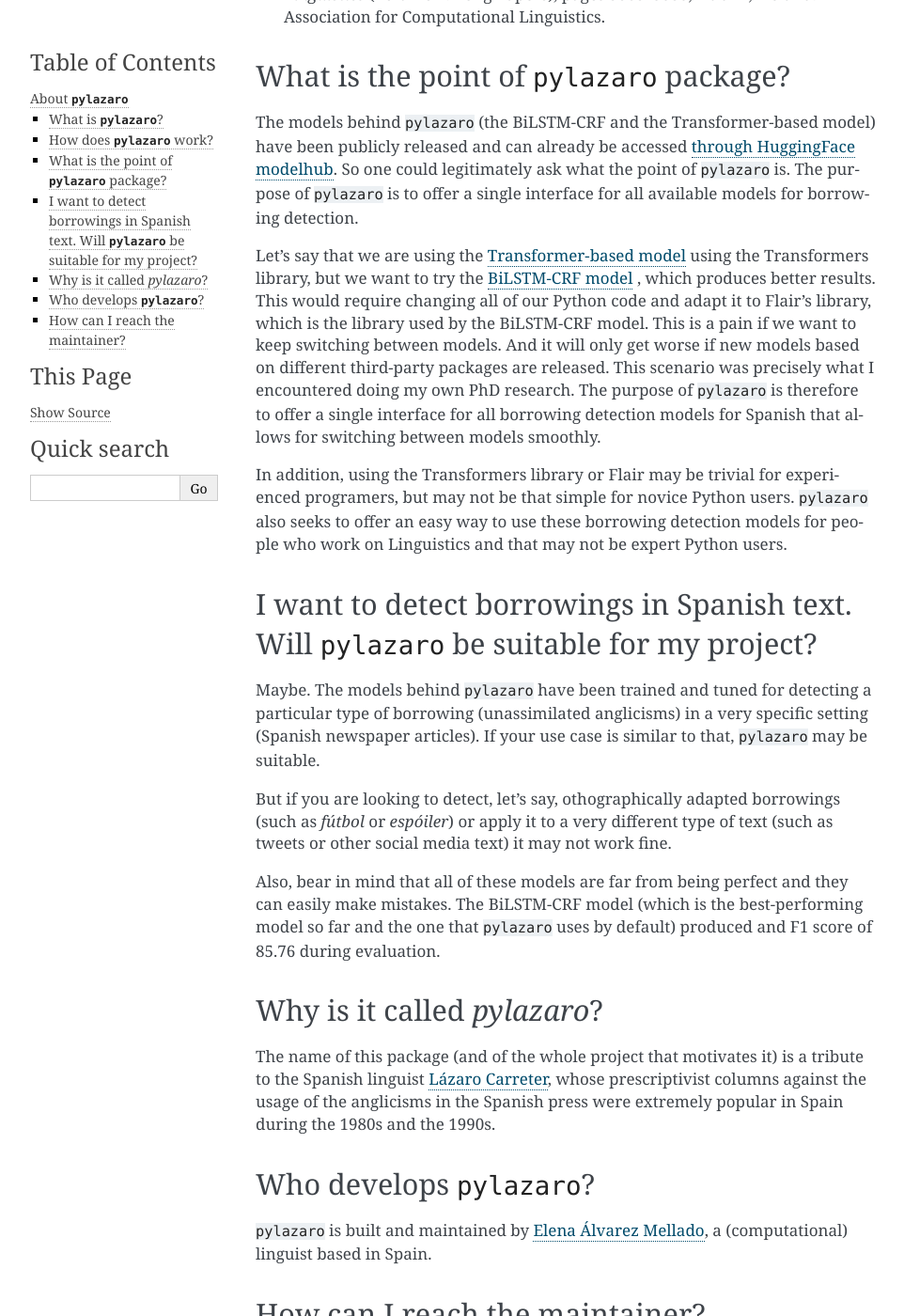
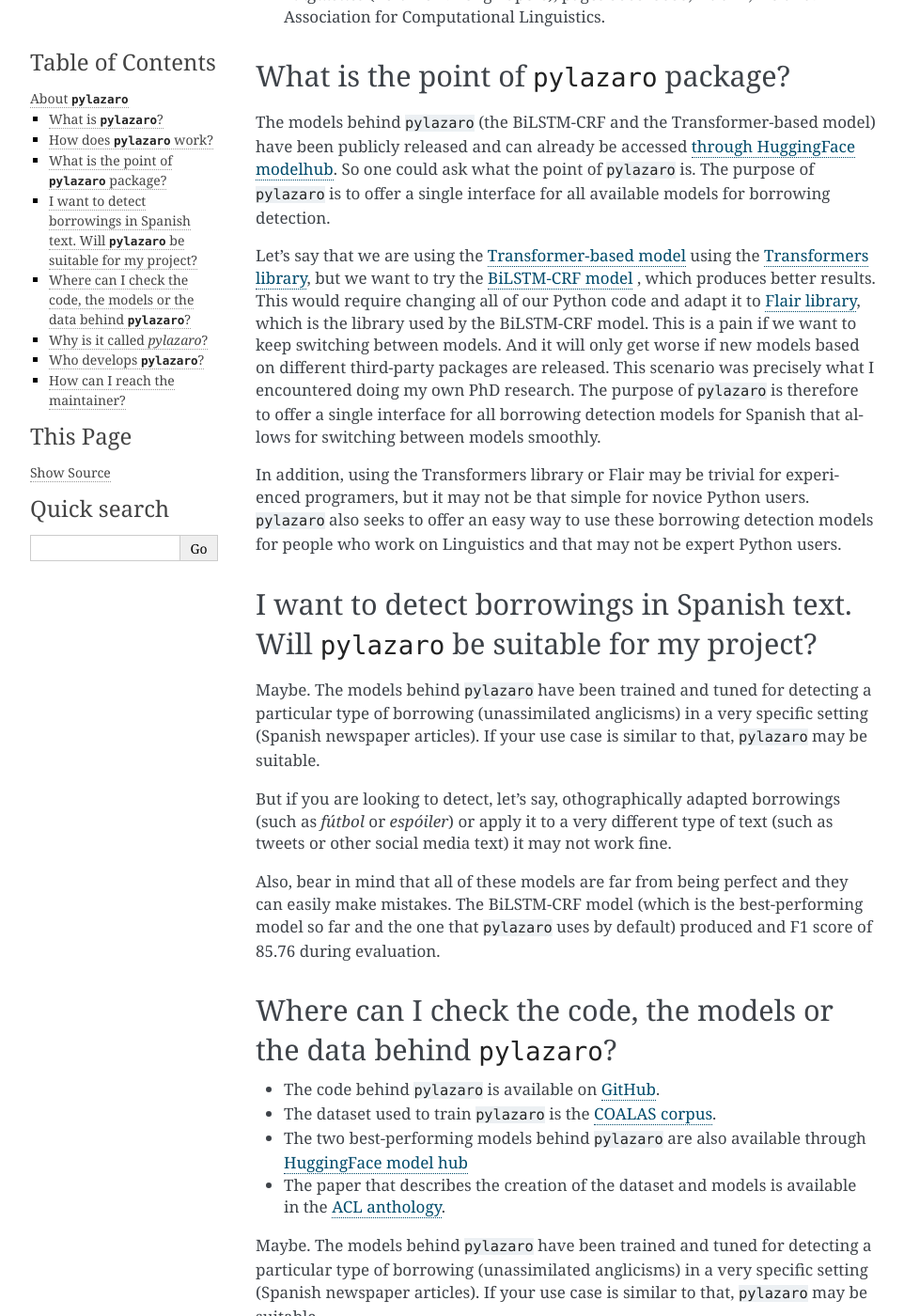
Before and after one commit to lirondos/pylazaro, a Sphinx documentation site: the page built from docs/source/about.rst, in a window 1280 px wide and 1400 px high, scrolled down 1019 px. Shown: the whole window at 94% size, without its empty margins (148-1110 px from the left). Built offline with Sphinx 7.4.7, drawn with Linux system fonts in a browser that asks for light colours; some of the changed text lies outside the part shown.

Commit message:
Minor docs fix

```diff
--- a/docs/source/about.rst
+++ b/docs/source/about.rst
@@ -26,11 +26,11 @@ For information about the creation of these models, training data and experiment
 
 What is the point of ``pylazaro`` package?
 ---------------------------------------------
-The models behind ``pylazaro`` (the BiLSTM-CRF and the Transformer-based model) have been publicly released and can already be accessed `through HuggingFace modelhub <https://huggingface.co/models?other=arxiv:2203.16169>`_. So one could legitimately ask what the point of ``pylazaro`` is. The purpose of ``pylazaro`` is to offer a single interface for all available models for borrowing detection.
+The models behind ``pylazaro`` (the BiLSTM-CRF and the Transformer-based model) have been publicly released and can already be accessed `through HuggingFace modelhub <https://huggingface.co/models?other=arxiv:2203.16169>`_. So one could ask what the point of ``pylazaro`` is. The purpose of ``pylazaro`` is to offer a single interface for all available models for borrowing detection.
 
-Let's say that we are using the `Transformer-based model <https://huggingface.co/lirondos/anglicisms-spanish-mbert>`_ using the Transformers library, but we want to try the `BiLSTM-CRF model <https://huggingface.co/lirondos/anglicisms-spanish-flair-cs>`_ , which produces better results. This would require changing all of our Python code and adapt it to Flair's library, which is the library used by the BiLSTM-CRF model. This is a pain if we want to keep switching between models. And it will only get worse if new models based on different third-party packages are released. This scenario was precisely what I encountered doing my own PhD research. The purpose of ``pylazaro`` is therefore to offer a single interface for all borrowing detection models for Spanish that allows for switching between models smoothly.
+Let's say that we are using the `Transformer-based model <https://huggingface.co/lirondos/anglicisms-spanish-mbert>`_ using the `Transformers library <https://github.com/huggingface/transformers/>`_, but we want to try the `BiLSTM-CRF model <https://huggingface.co/lirondos/anglicisms-spanish-flair-cs>`_ , which produces better results. This would require changing all of our Python code and adapt it to `Flair library <https://github.com/flairNLP/flair/>`_, which is the library used by the BiLSTM-CRF model. This is a pain if we want to keep switching between models. And it will only get worse if new models based on different third-party packages are released. This scenario was precisely what I encountered doing my own PhD research. The purpose of ``pylazaro`` is therefore to offer a single interface for all borrowing detection models for Spanish that allows for switching between models smoothly.
 
-In addition, using the Transformers library or Flair may be trivial for experienced programers, but may not be that simple for novice Python users. ``pylazaro`` also seeks to offer an easy way to use these borrowing detection models for people who work on Linguistics and that may not be expert Python users.
+In addition, using the Transformers library or Flair may be trivial for experienced programers, but it may not be that simple for novice Python users. ``pylazaro`` also seeks to offer an easy way to use these borrowing detection models for people who work on Linguistics and that may not be expert Python users.
 
 I want to detect borrowings in Spanish text. Will ``pylazaro`` be suitable for my project?
 -----------------------------------------------------------------------------------------------
@@ -39,6 +39,17 @@ Maybe. The models behind ``pylazaro`` have been trained and tuned for detecting
 But if you are looking to detect, let's say, othographically adapted borrowings (such as `fútbol` or `espóiler`) or apply it to a very different type of text (such as tweets or other social media text) it may not work fine.
 
 Also, bear in mind that all of these models are far from being perfect and they can easily make mistakes. The BiLSTM-CRF model (which is the best-performing model so far and the one that ``pylazaro`` uses by default) produced and F1 score of 85.76 during evaluation.
+
+Where can I check the code, the models or the data behind ``pylazaro``?
+-----------------------------------------------------------------------------------------------
+* The code behind ``pylazaro`` is available on `GitHub <https://github.com/lirondos/pylazaro>`_.
+* The dataset used to train ``pylazaro`` is the `COALAS corpus <https://github.com/lirondos/coalas>`_.
+* The two best-performing models behind ``pylazaro`` are also available through `HuggingFace model hub <https://huggingface.co/models?other=arxiv:2203.16169>`_
+* The paper that describes the creation of the dataset and models is available in the `ACL anthology <https://aclanthology.org/2022.acl-long.268/>`_.
+
+
+Maybe. The models behind ``pylazaro`` have been trained and tuned for detecting a particular type of borrowing (unassimilated anglicisms) in a very specific setting (Spanish newspaper articles). If your use case is similar to that,  ``pylazaro`` may be suitable.
+
 
 Why is it called `pylazaro`?
 ---------------------------------
--- a/docs/source/install.rst
+++ b/docs/source/install.rst
@@ -14,7 +14,7 @@ To install ``pylazaro``, you simply need to run the following command:
    $ pip install pylazaro
 
 .. note::
-    ``pylazaro`` works best on Python 3.8. We don't recommend installing `pylazaro` on Python 3.10, as it may result on some incompatibilities (related to sentencepiece required by Torch).
+    ``pylazaro`` works best on Python 3.8. We don't recommend installing ``pylazaro`` on Python 3.10, as it may result in some incompatibilities (related to the ``sentencepiece`` package).
 
 Extended installation
 ======================
```
Also changed, not shown: other parts of docs/source/about.rst (+1 -1 lines).
